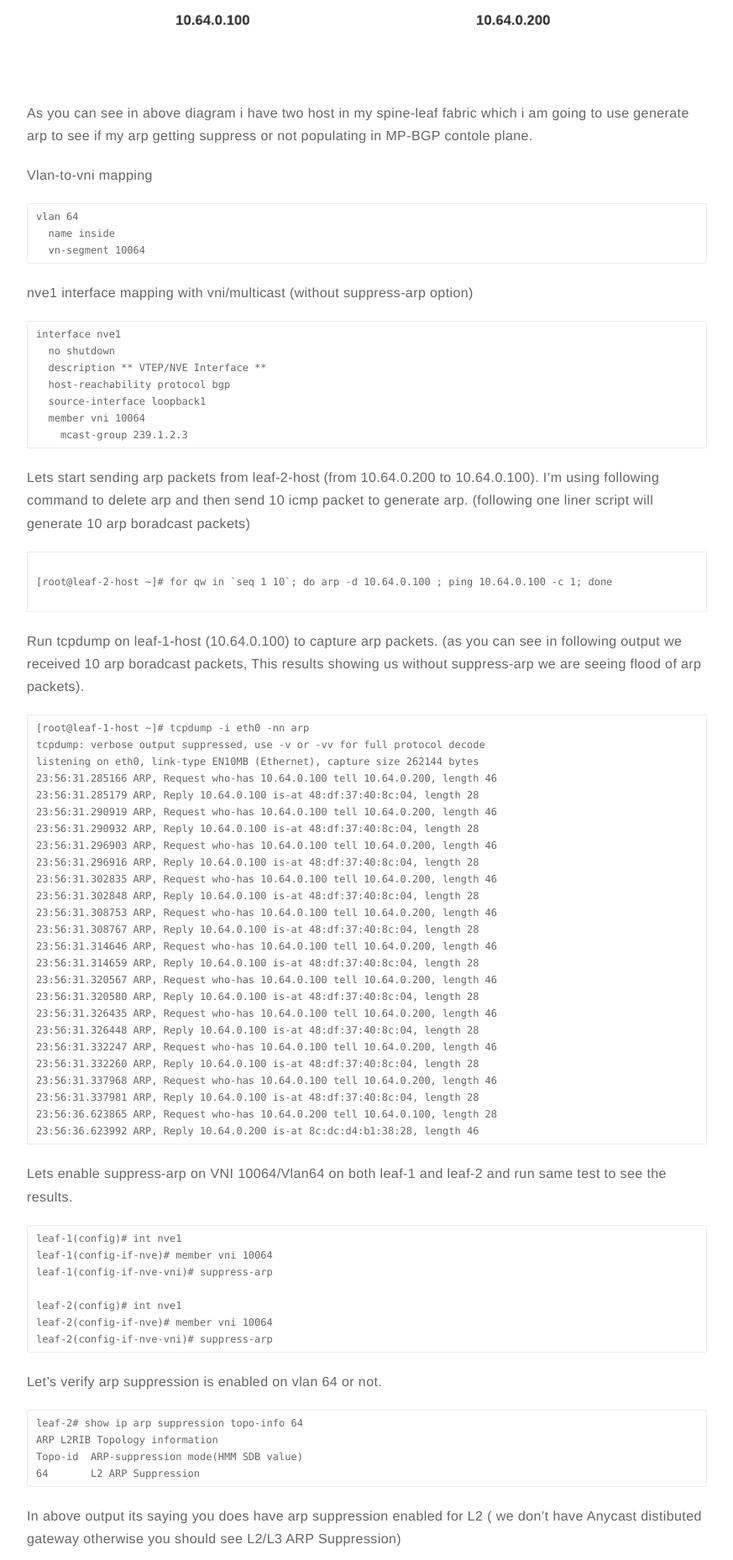
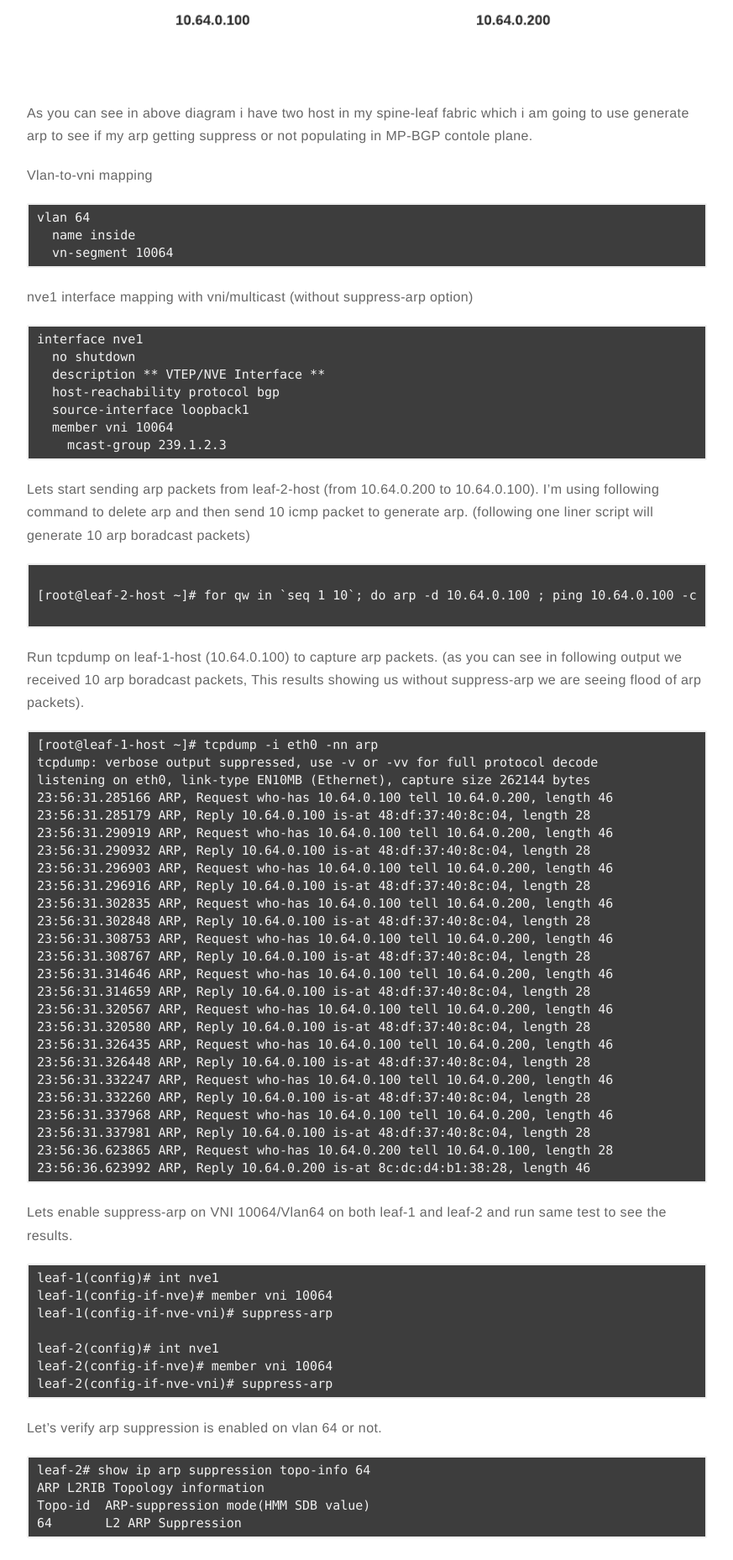
Before and after one commit to satishdotpatel/satishdotpatel.github.io, a Jekyll site: the page built from _posts/2020-10-25-how-does-arp-suppression-work-mp-bgp-evpn.markdown, in a window 1280 px wide. Shown: the part 1284-3142 px from the top of the page at 84% size, without its empty margins (203-1076 px from the left). Built offline with Jekyll 4.4.1, drawn with Linux system fonts in a browser that asks for light colours; comment, search, counter and statistics services are not loaded.

Commit message:
changing code block colors

```diff
--- a/_sass/base/general.sass
+++ b/_sass/base/general.sass
@@ -4,7 +4,7 @@ body, html
 body
 	line-height: 1
 	font: 16px $fontSans
-	color: $alpha
+	color: #f2f2f2
 
 h1, h2, h3, h4
 	font-family: $fontSans
@@ -95,9 +95,9 @@ code,
 tt
 	padding: 1px 0
 	font-family: $fontMonospace
-	font-size: 12px
+	font-size: 15px
 	line-height: 20px
-	background: #fff
+	background: #3d3d3d
 	border-radius: 2px
 	border-radius: 2px
 
@@ -110,8 +110,8 @@ pre
 	font-size: 1.2rem
 	line-height: 2rem
 	overflow: auto
-	background: #fff
-	border: 1px solid $epsilon
+	background: #3d3d3d
+	border: 2px solid $epsilon
 	border-radius: 2px
 
 .wrapper-normal,
```
